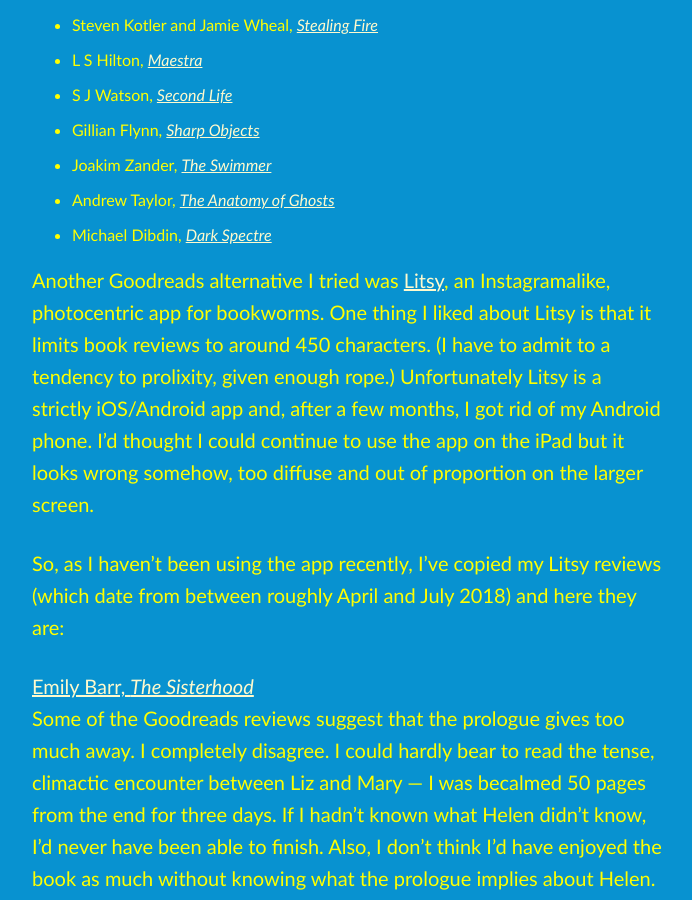
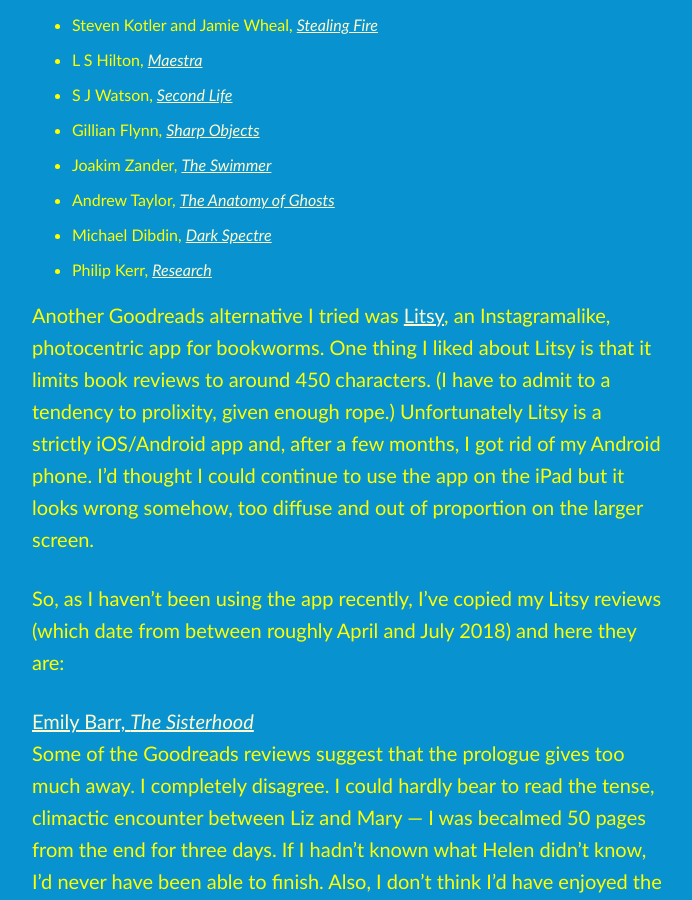
Before and after one commit to artkavanagh/github.io, a Jekyll site: the page book-reviews.html, which Jekyll copies as it is, in a window 1280 px wide and 900 px high, scrolled down 1095 px. Shown: the whole window, without its empty margins (292-984 px from the left). Built offline with Jekyll 4.4.1, drawn with Linux system fonts in a browser that asks for light colours.

Commit message:
Update book-reviews.html

```diff
--- a/book-reviews.html
+++ b/book-reviews.html
@@ -31,6 +31,7 @@
 <li>Joakim Zander, <a href="https://www.artkavanagh.ie/zander-swimmer.html"><cite>The Swimmer</cite></a></li>
 <li>Andrew Taylor, <a href="https://www.artkavanagh.ie/andrew-taylor-anatomy-ghosts.html"><cite>The Anatomy of Ghosts</cite></a></li>
 <li>Michael Dibdin, <a href="https://www.artkavanagh.ie/dibdin-dark-spectre.html"><cite>Dark Spectre</cite></a></li>
+<li>Philip Kerr, <a href="https://www.artkavanagh.ie/philip-kerr-research-review.html"><cite>Research</cite></a></li>
 </ul>
 <p>Another Goodreads alternative I tried was <a href="https://www.litsy.com">Litsy</a>, an Instagramalike, photocentric app for bookworms. One thing I liked about Litsy is that it limits book reviews to around 450 characters. (I have to admit to a tendency to prolixity, given enough rope.) Unfortunately Litsy is a strictly iOS/Android app and, after a few months, I got rid of my Android phone. I’d thought I could continue to use the app on the iPad but it looks wrong somehow, too diffuse and out of proportion on the larger screen.</p>
 
```
